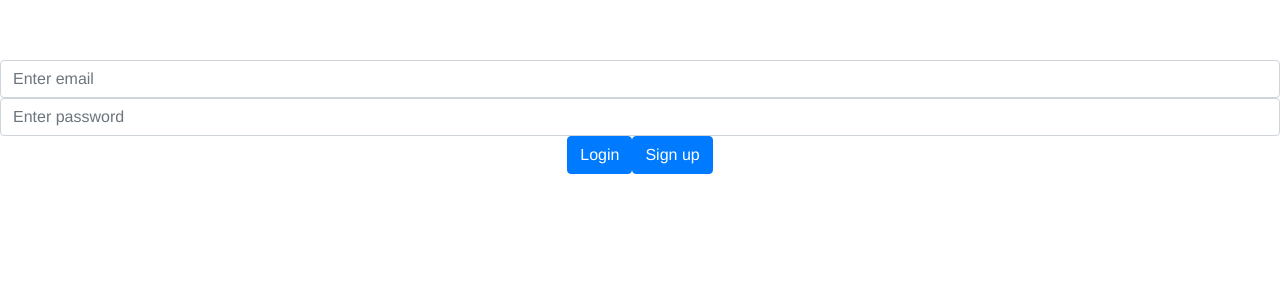
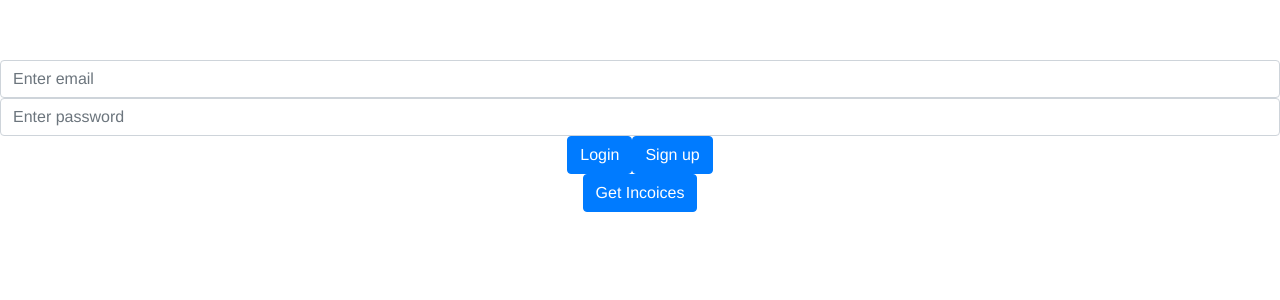
Before and after one commit to samansum3/vue-app, a Vue app: page / in a window 1280 px wide. Shown: the top 300 px of the page. Built offline with nearby package versions, Linux system fonts and the light colour scheme; no server answers.

Commit message:
make request with firebase user token

```diff
--- a/src/App.vue
+++ b/src/App.vue
@@ -10,12 +10,14 @@
         <div>Hello world</div>
       </div>
     </template>
+    <button class="btn btn-primary" @click="getAllInvoices">Get Incoices</button>
   </div>
 </template>
 
 <script>
   import login from './components/login';
   import firebase from 'firebase/app';
+  import axios from 'axios';
 
   export default {
     name: 'App',
@@ -43,6 +45,19 @@
       });
     },
     methods: {
+      getAllInvoices() {
+        const user = firebase.auth().currentUser;
+        if (!user) {
+          return;
+        }
+        user.getIdToken(false).then(token => {
+          axios.get('/invoice/get-all', {
+            headers: {
+              token: token
+            }
+          }).then(response => console.log(response.data)).catch(console.error);
+        }).catch(console.error);
+      },
       logout() {
         firebase.auth().signOut();
       }
```
